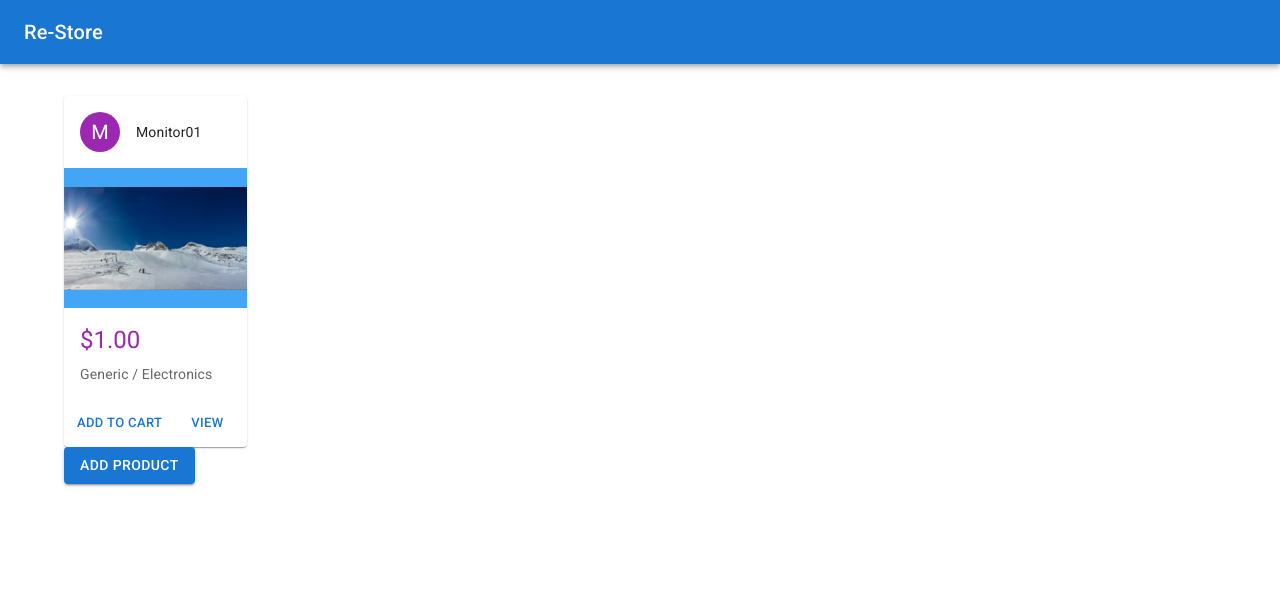
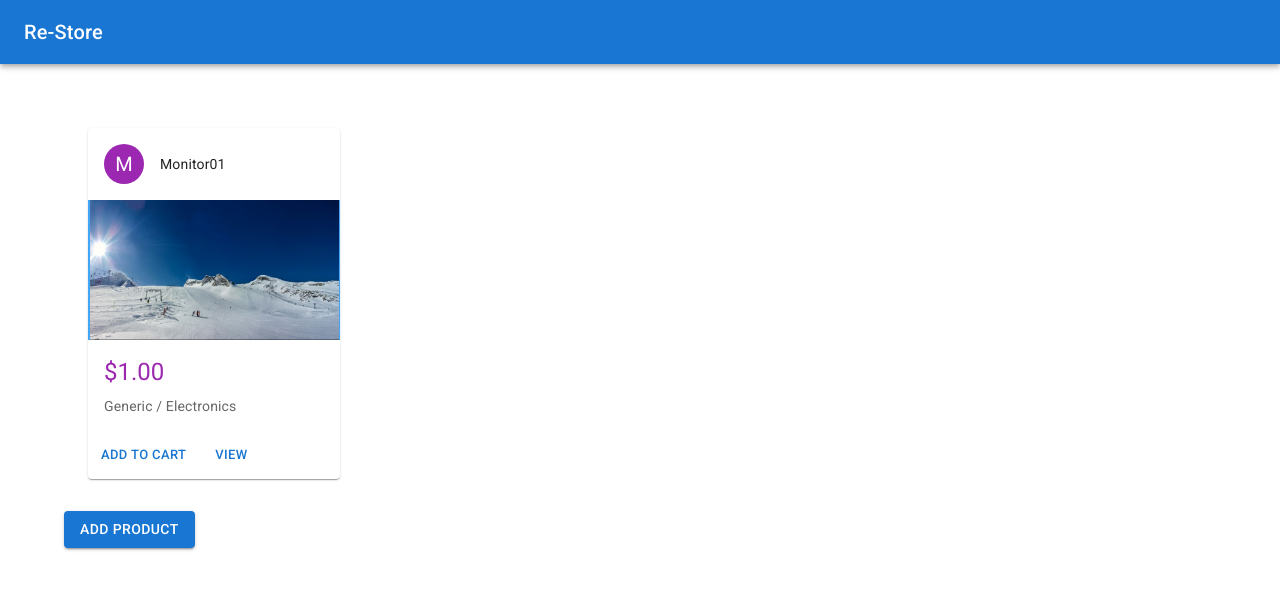
Before and after one commit to NguyenDu2309/E-Commerce-FE, a React (Create React App) app: page /catalog in a window 1280 px wide. Both pictures are taken after a click on the button "ADD PRODUCT". Shown: the top 590 px of the page. Built offline with nearby package versions, Linux system fonts and the light colour scheme; no server answers.

Commit message:
fix grid

```diff
--- a/package.json
+++ b/package.json
@@ -5,7 +5,7 @@
   "dependencies": {
     "@emotion/react": "^11.14.0",
     "@emotion/styled": "^11.14.1",
-    "@mui/material": "^7.3.5",
+    "@mui/material": "^7.3.6",
     "@testing-library/dom": "^10.4.1",
     "@testing-library/jest-dom": "^6.9.1",
     "@testing-library/react": "^16.3.0",
--- a/src/features/catalog/ProductList.tsx
+++ b/src/features/catalog/ProductList.tsx
@@ -1,18 +1,41 @@
 import { Product } from "../../app/models/products";
 import ProductCard from "./ProductCard";
-import Grid from "@mui/material/Grid";
+import { Box, Container } from "@mui/material";
+
 interface Props {
     products: Product[];
 }
 
 export default function ProductList({ products }: Props) {
     return (
-        <Grid container spacing={4}>
-            {products.map(product => (
-                <Grid item xs={3} key={product.id}>
-                    <ProductCard product={product} />
-                </Grid>
-            ))}
-        </Grid>
+        <Container maxWidth="xl">
+            <Box
+                sx={{
+                    display: 'grid',
+                    gridTemplateColumns: {
+                        xs: 'repeat(1, 1fr)',
+                        sm: 'repeat(2, 1fr)',
+                        md: 'repeat(3, 1fr)',
+                        lg: 'repeat(4, 1fr)',
+                    },
+                    gap: 4,
+                    py: 4,
+                }}
+            >
+                {products.map(product => (
+                    <Box
+                        key={product.id}
+                        sx={{
+                            transition: 'transform 0.3s ease-in-out, box-shadow 0.3s ease-in-out',
+                            '&:hover': {
+                                transform: 'translateY(-8px)',
+                            }
+                        }}
+                    >
+                        <ProductCard product={product} />
+                    </Box>
+                ))}
+            </Box>
+        </Container>
     )
 }
```
Also changed, not shown: 1 other file (tests, documents, lock files or other folders).
